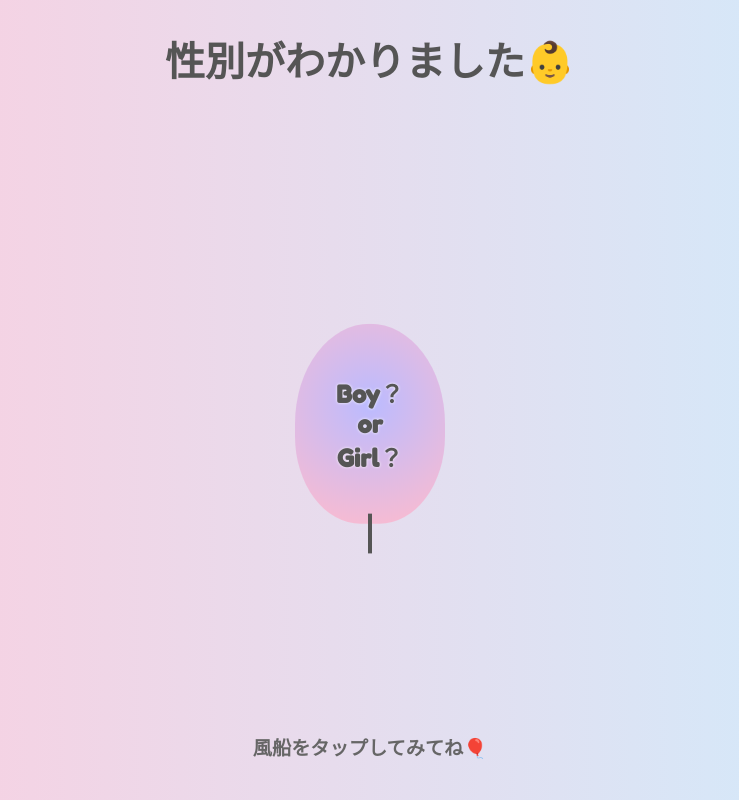
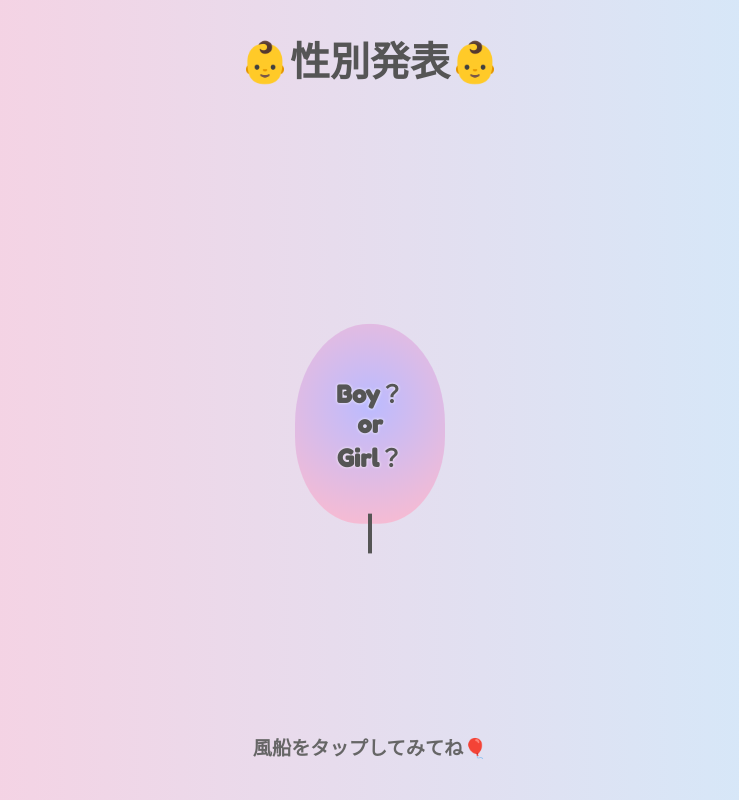
Before and after one commit to beckydora56/genderreveal, a plain HTML site: page index.html in a window 1280 px wide. Shown: the whole page, without its empty margins (270-1009 px from the left). Drawn offline with Linux system fonts and the light colour scheme.

Commit message:
Update index.html

```diff
--- a/index.html
+++ b/index.html
@@ -3,7 +3,7 @@
 <head>
   <meta charset="UTF-8" />
   <meta name="viewport" content="width=device-width, initial-scale=1.0"/>
-  <title>ジェンダーリビールl</title>
+  <title>ジェンダーリビール</title>
 
   <link href="https://fonts.googleapis.com/css2?family=Fredoka+One&display=swap" rel="stylesheet">
 
@@ -143,7 +143,7 @@
   </style>
 </head>
 <body>
-  <h1>性別がわかりました👶</h1>
+  <h1>👶性別発表👶</h1>
   <div class="container">
     <div class="balloon" onclick="reveal()">
       Boy？<br>or<br>Girl？
```
